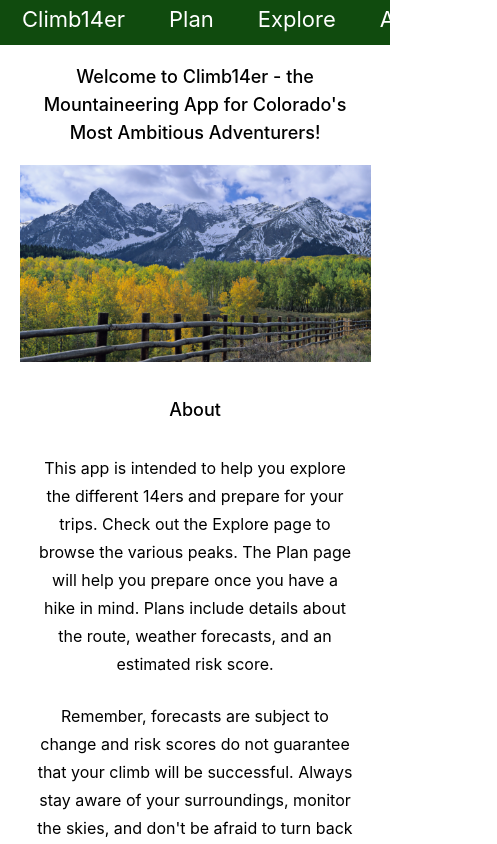
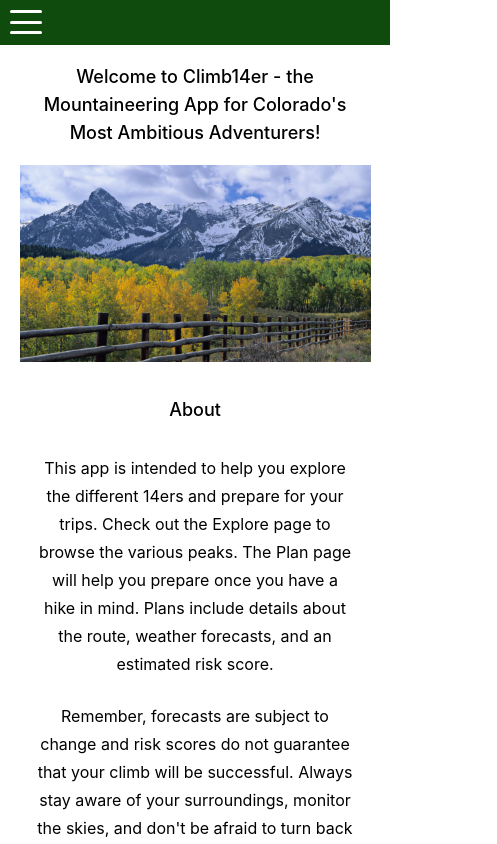
Before and after one commit to fun-data-things/Climb14er, a React (Create React App) app: page / in a window 390 px wide. Shown: the top 844 px of the page, 497 px wide, since content can reach past the window. Built offline with nearby package versions, Linux system fonts and the light colour scheme.

Commit message:
Mobile UI updates

```diff
--- /dev/null
+++ b/src/components/Navigation/HamburgerNav.jsx
@@ -0,0 +1,34 @@
+import * as S from './style';
+
+const HamburgerNav = ({ hamburgerOpen, onClick, children }) => {
+    return (
+        <>
+            <div className="hamburger" style={S.HamburgerContainter} onClick={onClick}>
+                <div className="burger burger1" style={S.Burger} />
+                <div className="burger burger2" style={S.Burger} />
+                <div className="burger burger3" style={S.Burger} />
+            </div>
+
+            {hamburgerOpen && (
+                <div>
+                    {children}
+                </div>
+            )}
+
+            <style jsx>{`
+                .burger1 {
+                    transform: ${hamburgerOpen ? 'rotate(45deg)' : 'rotate(0)'};
+                }
+                .burger2 {
+                    transform: ${hamburgerOpen ? 'translateX(100%)' : 'translateX(0)'};
+                    opacity: ${hamburgerOpen ? 0 : 1};
+                }
+                .burger3 {
+                    transform: ${hamburgerOpen ? 'rotate(-45deg)' : 'rotate(0)'}
+                }
+            `}</style>
+        </>
+    )
+};
+
+export default HamburgerNav;
--- a/src/components/Navigation/index.jsx
+++ b/src/components/Navigation/index.jsx
@@ -1,14 +1,34 @@
+import { useState } from 'react';
 import { Link } from 'react-router-dom';
-import { NavContainer, NavLink } from './style';
+import HamburgerNav from './HamburgerNav';
+import * as S from './style';
 
 const Navigation = () => {
+    const [hamburgerOpen, setHamburgerOpen] = useState(false);
+
+    const toggleHamburger = () => {
+        setHamburgerOpen((prevState) => !prevState);
+    };
+
     return (
-        <div style={NavContainer}>
-            <Link to="/" style={NavLink}>Climb14er</Link>
-            <Link to="/plan" style={NavLink}>Plan</Link>
-            <Link to="/explore" style={NavLink}>Explore</Link>
-            <Link to="https://evidence-ov7neagfqq-uw.a.run.app" target="_blank" style={NavLink}>Analytics</Link>
-        </div>
+        <>
+            <div style={S.FormatNavContainer(hamburgerOpen)}>
+                <div className='navigation'>
+                    <Link to="/" style={S.NavLink}>Climb14er</Link>
+                    <Link to="/plan" style={S.NavLink}>Plan</Link>
+                    <Link to="/explore" style={S.NavLink}>Explore</Link>
+                    <Link to="https://evidence-ov7neagfqq-uw.a.run.app" target="_blank" style={S.NavLink}>Analytics</Link>
+                </div>
+                <HamburgerNav hamburgerOpen={hamburgerOpen} onClick={toggleHamburger}>
+                    <div style={S.HamburgerLinkContainer}>
+                        <Link to="/" style={S.HamburgerNavLink} onClick={toggleHamburger}>Climb14er</Link>
+                        <Link to="/plan" style={S.HamburgerNavLink} onClick={toggleHamburger}>Plan</Link>
+                        <Link to="/explore" style={S.HamburgerNavLink} onClick={toggleHamburger}>Explore</Link>
+                        <Link to="https://evidence-ov7neagfqq-uw.a.run.app" target="_blank" style={S.HamburgerNavLink} onClick={toggleHamburger}>Analytics</Link>
+                    </div>
+                </HamburgerNav>
+            </div>
+        </>
     )
 };
 
--- a/src/components/Navigation/style.js
+++ b/src/components/Navigation/style.js
@@ -1,10 +1,12 @@
-const NavContainer = {
-    display: 'flex',
-    justifyContent: 'start',
-    backgroundColor: '#104b0e',
-    color: 'white',
-    height: '45px',
-    width: 'auto'
+const FormatNavContainer = (hamburgerOpen) => {
+    return {
+        display: 'flex',
+        justifyContent: 'start',
+        backgroundColor: '#104b0e',
+        color: 'white',
+        height: '45px',
+        width: hamburgerOpen ? '0' : 'auto'
+    }
 };
 
 const NavLink = {
@@ -15,4 +17,49 @@ const NavLink = {
     padding: '0 22px'
 };
 
-export { NavContainer, NavLink };
+const HamburgerNavLink = {
+    ...NavLink,
+    display: 'inline-block',
+    margin: '20px',
+    width: '50%'
+};
+
+const HamburgerContainter = {
+    width: '2rem',
+    height: '2rem',
+    display: 'flex',
+    justifyContent: 'space-around',
+    flexFlow: 'wrap',
+    zIndex: '10',
+    cursor: 'pointer',
+    position: 'fixed'
+};
+
+const Burger = {
+    width: '2rem',
+    height: '3px',
+    borderRadius: '6px',
+    backgroundColor: 'white',
+    transformOrigin: '1px',
+    transition: 'all 0.3s linear'
+};
+
+const HamburgerLinkContainer = {
+    backgroundColor: '#104b0e',
+    width: '50%',
+    left: '0',
+    position: 'fixed',
+    marginTop: '-22px',
+    height: '100%',
+    paddingTop: '60px',
+    zIndex: '9'
+}
+
+export {
+    NavLink,
+    HamburgerContainter,
+    Burger,
+    HamburgerLinkContainer,
+    HamburgerNavLink,
+    FormatNavContainer
+};
--- a/src/features/Plan/Create/style.js
+++ b/src/features/Plan/Create/style.js
@@ -1,7 +1,7 @@
 const FormContainer = {
     display: 'inline-block',
     border: '1px solid black',
-    width: '600px',
+    width: '80%',
     borderRadius: '3px',
     marginTop: '75px',
     boxShadow: 'rgba(149, 157, 165, 0.2) 0px 8px 24px',
--- a/src/index.css
+++ b/src/index.css
@@ -7,6 +7,7 @@ body {
   -moz-osx-font-smoothing: grayscale;
   height: 100%;
   background-color: '#fbf7f5';
+  width: 'auto';
 }
 
 code {
@@ -25,9 +26,30 @@ button[disabled] {
   color: #666666 !important;
 }
 
+.hamburger {
+  display: none !important;
+}
+
+.navigation {
+  display: flex !important;
+}
+
 @media only screen and (max-width: 715px) {
   .left-plan-container {
     flex-direction: column;
     align-items: stretch;
   }
 }
+
+@media (max-width: 700px) {
+  .hamburger {
+      display: flex !important;
+      padding-top: 10px;
+      margin-left: 10px;
+      z-index: 10;
+  }
+
+  .navigation {
+    display: none !important;
+  }
+}
```
